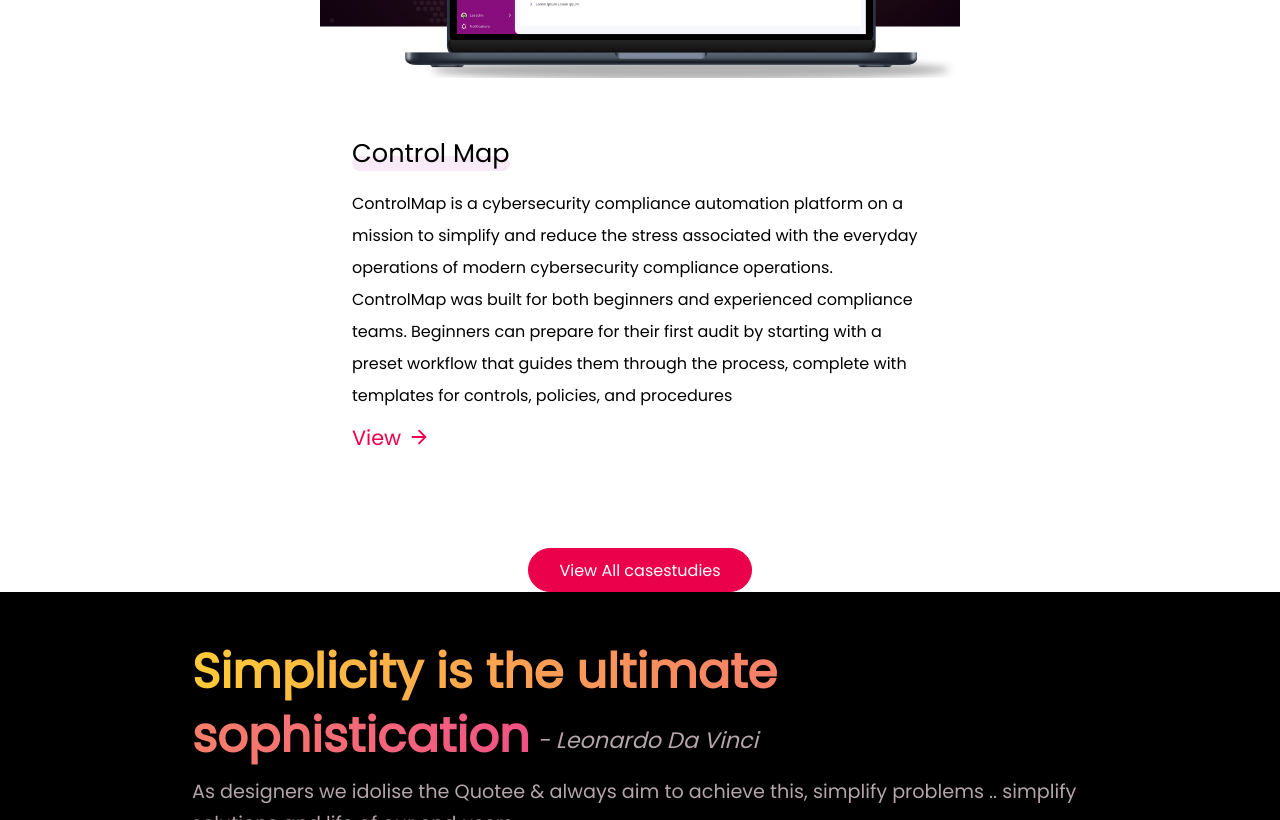
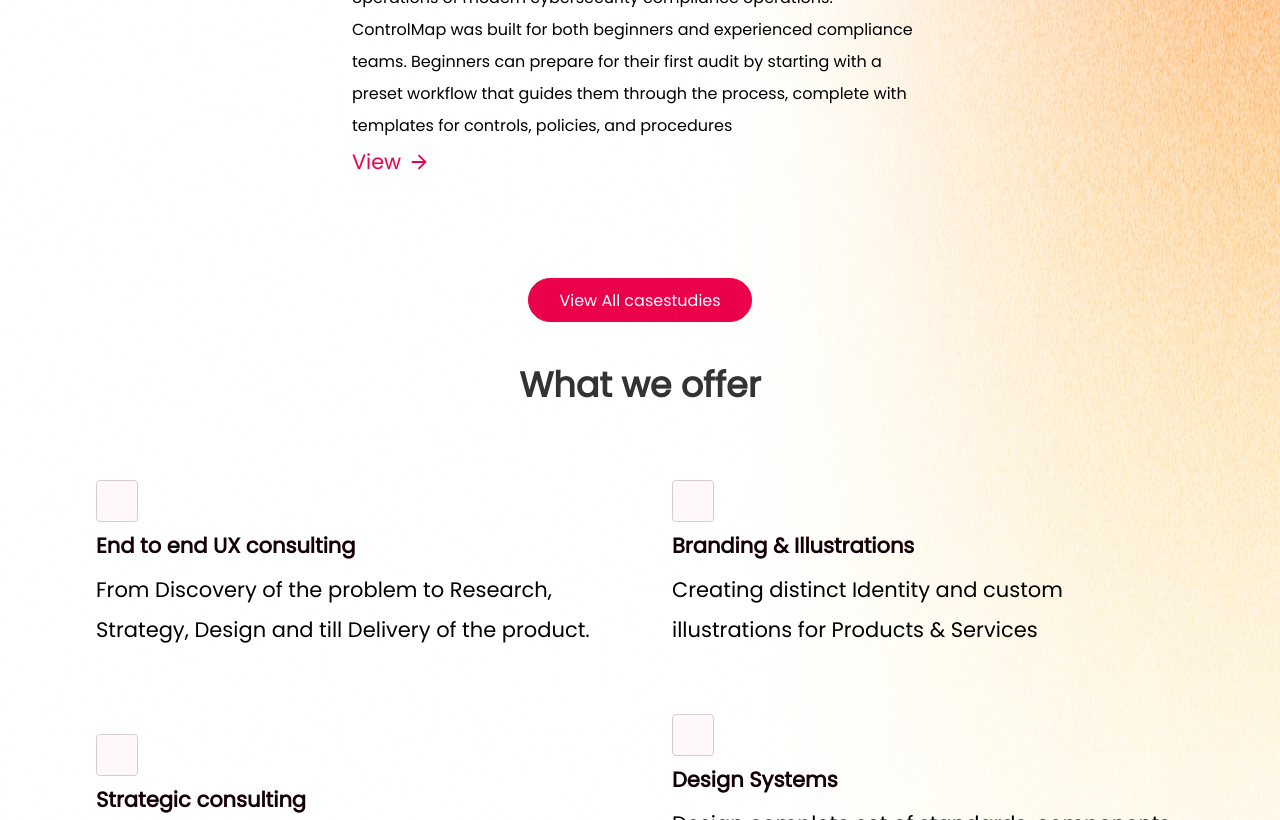
Before and after one commit to contactsanthosh21/popit, a React (Vite) app: page /projects in a window 1280 px wide. Shown: the part 1980-2800 px from the top of the page. Built offline with nearby package versions, Linux system fonts and the light colour scheme.

Commit message:
adds offerings section

```diff
--- a/src/App.jsx
+++ b/src/App.jsx
@@ -1,26 +1,24 @@
 import React from 'react'
 import {
   Header,
-  IntroBanner
+  IntroBanner,
+  Offerings
 } from './sections';
 import './styles.scss'
-import backgroundImg from './assets/background-image.png'
 import Quotes from './sections/Quotes/Quotes';
 import constants from './utils/constants';
 import ProjectsImpact from './sections/ProjectsImpact/ProjectsImpact';
+// import backgroundImg from './assets/background-image.png'
 
 const App = () => {
   const {quoteContent,quoteAuthor,quoteDescription} = constants.homepage;
   return (
-    <div className='container' style={{
-      backgroundImage: `url(${backgroundImg})`,
-      backgroundSize: `100% auto`,
-      backgroundRepeat: `no-repeat`
-    }}>
+    <div className='container'>
       <div className='app'>
           <Header />
           <IntroBanner />
           <ProjectsImpact />
+          <Offerings />
       </div>
       <Quotes
       quoteContent={quoteContent}
--- a/src/components/Heading/Heading.jsx
+++ b/src/components/Heading/Heading.jsx
@@ -1,21 +1,15 @@
-import React from 'react'
+import React from "react";
+import "./Heading.scss";
 
-const Heading = ({children, className, style}) => {
-  return (
-    <p
-    className={className}
-    style={{
-        color: '#333',
-        fontSize: '2rem' ,
-        fontStyle: 'normal',
-        textAlign: 'center',
-        marginTop: '14rem',
-        fontWeight: 700,
-        ...style}}
-    >
-        {children}
-    </p>
-  )
-}
+const Heading = ({ text, className, size }) => {
+  switch(size) {
+    case "large": size = "large"; break;
+    case "medium": size = "medium"; break;
+    case "small": size = "small"; break;
+    default: size = "large"; break;
+  }
+  className += ` heading ${size}`;
+  return <div className={className}>{text}</div>;
+};
 
-export default Heading
+export default Heading;
--- /dev/null
+++ b/src/components/Heading/Heading.scss
@@ -0,0 +1,18 @@
+@import "../../variables.scss";
+
+.heading{
+    color: $color-black;
+    font-family: Poppins;
+    font-weight: $font-weight-bold;
+    font-style: normal;
+    line-height: 2.875rem;
+}
+
+.large {
+    font-size: 2.18rem;
+}
+
+.medium {
+    font-size: 1.3125rem;
+    line-height: 2.5rem;
+}
--- a/src/index.css
+++ b/src/index.css
@@ -1,7 +1,7 @@
 /* this is default css file similar to index.js */
 
 @font-face {
-    font-family: 'Poppins';
+    font-family: 'Poppins', serif;
     src: url(./fonts/MyFont.woff) format('woff');
     /* other formats include: 'woff2', 'truetype, 'opentype',
                               'embedded-opentype', and 'svg' */
--- a/src/sections/IntroBanner/IntroBanner.scss
+++ b/src/sections/IntroBanner/IntroBanner.scss
@@ -1,10 +1,11 @@
 @import "../../variables.scss";
 
 .intro-banner {
-    width: 55rem;
     padding: 5rem 0;
+    width: 100%;
 
     .intro-banner__secondary-text {
+        max-width: 55rem;
         font-size: 2.25rem;
         color: $color-black;
         font-style: normal;
@@ -13,13 +14,15 @@
     }
 
     .intro-banner__primary-text {
+        max-width: 55rem;
         color: $color-black;
         font-size: 2.5rem;
         font-style: normal;
-        font-weight: 700;
+        font-weight: $font-weight-bold;
         line-height: 4.55rem;
 
         .intro-banner__primary-text--highlighted{
+            max-width: 55rem;
             color: $color-popit;
         }
     }
--- /dev/null
+++ b/src/sections/Offerings/OfferingCard.jsx
@@ -0,0 +1,15 @@
+import React from 'react'
+import "./OfferingCard.scss"
+import Heading from '../../components/Heading/Heading'
+
+const OfferingCard = ({heading, text}) => {
+  return (
+    <div className='offering-card'>
+        <div className='offering-card__rectangle'></div>
+        <Heading className='offering-card__heading' text={heading} size='medium'/>
+        <p className='offering-card__text'>{text}</p>
+    </div>
+  )
+}
+
+export default OfferingCard
--- /dev/null
+++ b/src/sections/Offerings/OfferingCard.scss
@@ -0,0 +1,27 @@
+.offering-card {
+    display: flex;
+    flex-direction: column;
+    justify-content: center;
+    align-items: flex-start;
+    min-width: 30rem;
+    width: 45%;
+    margin: 2rem;
+    flex: 1;
+    flex-wrap: wrap;
+
+
+    .offering-card__heading {
+        margin-bottom: 0.25rem;
+        color: #140107
+    }
+
+    .offering-card__rectangle {
+        width: 2.625rem;
+        height: 2.625rem;
+        flex-shrink: 0;
+        border-radius: 0.25rem;
+        border: 0.0625rem solid #D9CACF;
+        background: rgba(255, 238, 243, 0.40);
+        margin-bottom: 0.25rem;
+    }
+}
--- /dev/null
+++ b/src/sections/Offerings/Offerings.jsx
@@ -0,0 +1,32 @@
+import React from 'react'
+import Heading from '../../components/Heading/Heading';
+import OfferingCard from './OfferingCard';
+import "./Offerings.scss";
+
+const Offerings = () => {
+  return (
+    <div className='offerings'>
+        <Heading className='offerings__heading' text="What we offer" />
+        <div className='offerings__offering-cards'>
+            <OfferingCard
+                heading="End to end UX consulting"
+                text="From Discovery of the problem to Research, Strategy, Design and till Delivery of the product."
+            />
+            <OfferingCard
+                heading="Branding & Illustrations"
+                text="Creating distinct Identity and custom illustrations for Products & Services"
+            />
+            <OfferingCard
+                heading="Strategic consulting"
+                text="Solve Business problems with a User Centric mindset to help achieve your success metrics"
+            />
+            <OfferingCard
+                heading="Design Systems"
+                text="Design complete set of standards, components & patterns , to empower your design to scale flexibly"
+            />
+        </div>
+    </div>
+  )
+}
+
+export default Offerings
--- /dev/null
+++ b/src/sections/Offerings/Offerings.scss
@@ -0,0 +1,20 @@
+@import "../../variables.scss";
+
+.offerings {
+    padding: 2.5rem 0;
+    position: sticky;
+    display: flex;
+    flex-direction: column;
+    justify-content: center;
+    align-items: center;
+
+    .offerings__heading {
+        margin-bottom: 2.5rem;
+    }
+
+    .offerings__offering-cards {
+        width: 100%;
+        display: flex;
+        flex-wrap: wrap;
+    }
+}
--- a/src/sections/index.js
+++ b/src/sections/index.js
@@ -1,3 +1,4 @@
 // export all sections here
 export { default as Header } from './Header/Header'
 export { default as IntroBanner } from './IntroBanner/IntroBanner'
+export { default as Offerings } from './Offerings/Offerings';
--- a/src/styles.scss
+++ b/src/styles.scss
@@ -5,14 +5,24 @@
     font-family: Poppins;
   }
 
-// app level styling guidelines here
-.container {
-    height: 100vh;
-    width: 100vw;
+p {
+  color: #000;
+  font-family: Poppins;
+  font-size: 1.3125rem;
+  font-style: normal;
+  font-weight: 400;
+  line-height: 2.5rem; /* 190.476% */
 }
 
+.container {
+    width: 100vw;
+    background-image: url('./assets/background-image.png');
+    background-size: 100% 100%;
+    background-repeat: no-repeat;
+}
+
+// app level styling guidelines here
 .app {
-  // height: 100%;
   width: 90%;
   margin: 0 auto;
 }
--- a/src/variables.scss
+++ b/src/variables.scss
@@ -6,3 +6,5 @@
 $color-grey: #B4A5A9;
 $font-normal: 400;
 $font-bold: 700;
+
+$font-weight-bold: 700;
```
